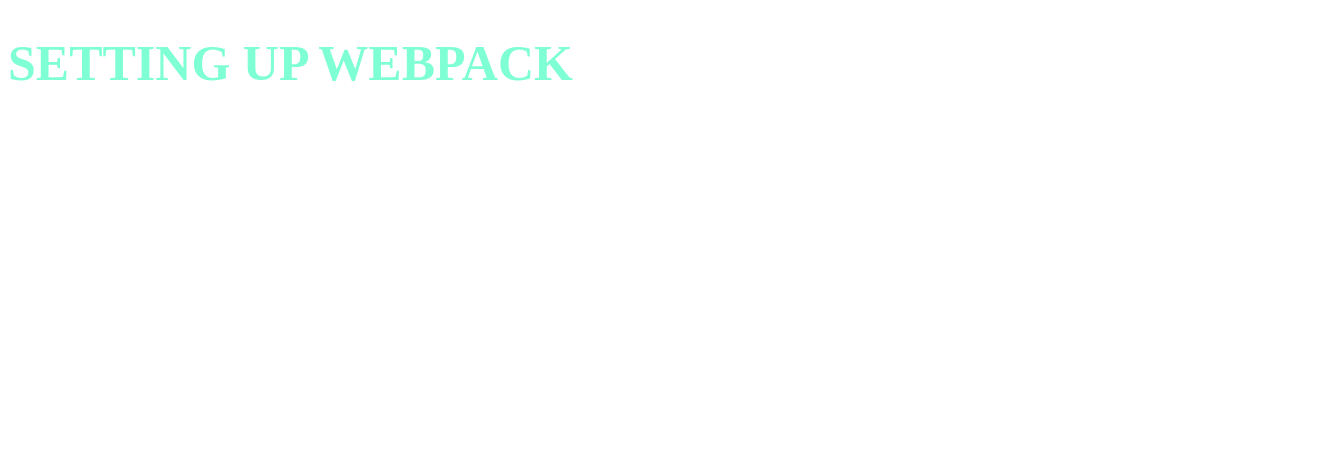
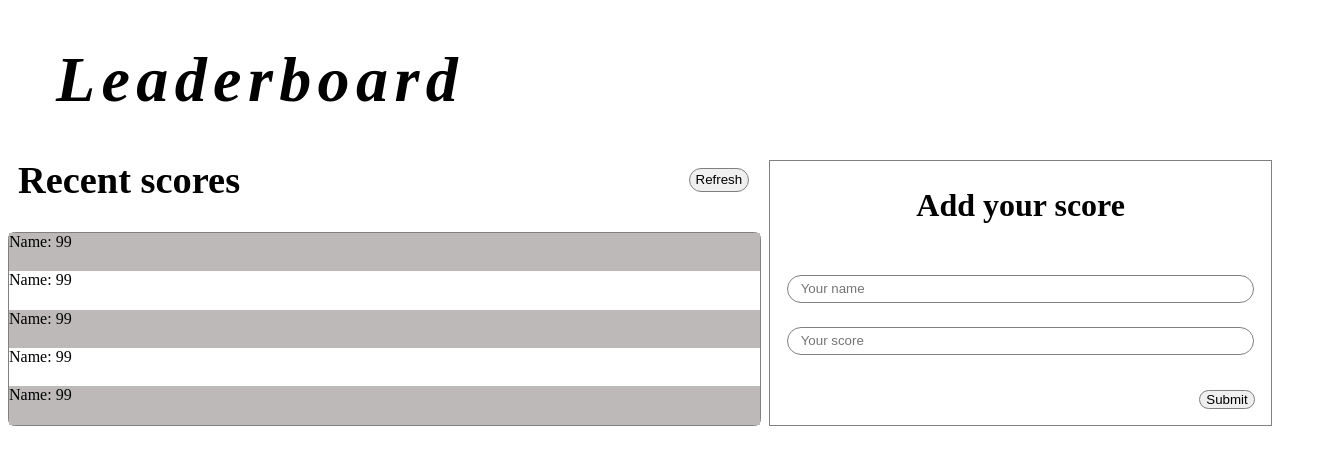
Before and after one commit to ABDULALI3468/Leader-board-project-using-API-s, a website built with webpack: page docs/index.html in a window 1280 px wide. Shown: the whole page, 1320 px wide, since content can reach past the window. Built offline with nearby package versions, Linux system fonts and the light colour scheme.

Commit message:
Added basic stlyes to Leader-board.

```diff
--- a/docs/index.html
+++ b/docs/index.html
@@ -7,6 +7,31 @@
     <title>Leader Board project with API's @Microverse</title>
   <script defer src="main.js"></script></head>
   <body>
-    <h1>SETTING UP WEBPACK</h1>
+    <header class="header">
+      <h1>Leaderboard</h1>
+    </header>
+    <main class="main">
+      <div class="scoreBoard">
+        <div class="scoreBoardHeader">
+          <h2 class="scoreHeading">Recent scores</h2>
+          <button class="scoreRefresh">Refresh</button>
+        </div>
+        <div>
+          <ul class="scoreList">
+            <li class="eachScore">Name: 99</li>
+            <li class="eachScore">Name: 99</li>
+            <li class="eachScore">Name: 99</li>
+            <li class="eachScore">Name: 99</li>
+            <li class="eachScore">Name: 99</li>
+          </ul>
+        </div>
+      </div>
+      <div class="addScores">
+        <h2>Add your score</h2>
+        <input class="nameInput" type="text" placeholder="Your name" />
+        <input class="scoreInput" type="text" placeholder="Your score" />
+        <button class="submit" type="submit">Submit</button>
+      </div>
+    </main>
   </body>
 </html>
--- a/src/styles/styles.css
+++ b/src/styles/styles.css
@@ -1,4 +1,95 @@
-h1 {
-  font-size: 50px;
-  color: aquamarine;
+.header {
+  width: 100%;
+  height: 20%;
+  font-size: 2rem;
+  font-style: italic;
+  letter-spacing: 0.2em;
+  margin-left: 3rem;
 }
+
+.main {
+  display: flex;
+  width: 100%;
+}
+
+.main .scoreBoard {
+  width: 60%;
+  display: flex;
+  flex-direction: column;
+}
+
+.scoreBoardHeader {
+  display: flex;
+  height: 2.5rem;
+  position: relative;
+  align-items: center;
+}
+
+.scoreHeading {
+  position: absolute;
+  font-size: 2.4rem;
+  left: 10px;
+}
+.scoreRefresh {
+  position: absolute;
+  height: 1.5rem;
+  right: 10px;
+  border-radius: 100vh;
+  border: 0.5px solid grey;
+}
+
+.scoreList {
+  width: 100%;
+  display: flex;
+  align-items: center;
+  flex-direction: column;
+  list-style-type: none;
+  margin: 0;
+  padding: 0;
+  margin-top: 2rem;
+  border: 1px solid grey;
+  border-radius: 0.4rem;
+}
+
+.eachScore:nth-child(odd) {
+  background-color: rgb(189, 185, 185);
+}
+
+.eachScore {
+  width: 100%;
+  height: 2.4rem;
+}
+
+.addScores {
+  width: 40%;
+  display: flex;
+  flex-direction: column;
+  align-items: center;
+  margin-left: 10px;
+  position: relative;
+  border: 1px solid grey;
+}
+
+.addScores h2 {
+  font-size: 2rem;
+}
+
+.nameInput,
+.scoreInput {
+  height: 1.5rem;
+  width: 90%;
+  padding-left: 0.8rem;
+  margin-top: 1.5rem;
+  border-radius: 70vh;
+  border: 0.5px solid grey;
+}
+
+.submit {
+  position: absolute;
+  bottom: 1rem;
+  right: 1rem;
+  width: 3.5rem;
+  margin-top: 1.2rem;
+  border-radius: 70vh;
+  border: 0.5px solid grey;
+}
```
Also changed, not shown: docs/main.js (+1 -1 lines), src/index.html (+26 -1 lines).
